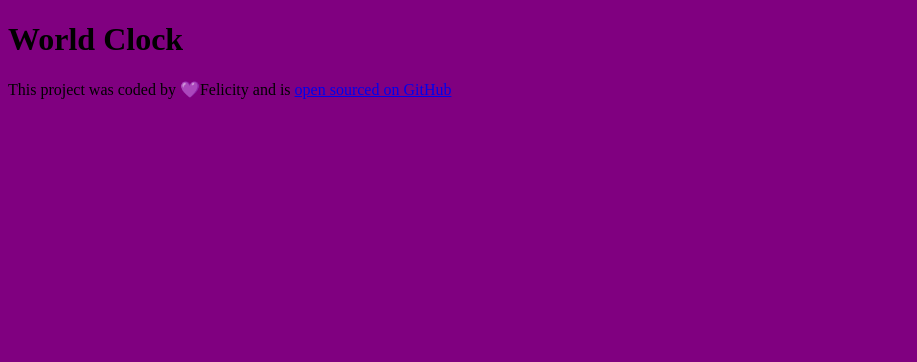
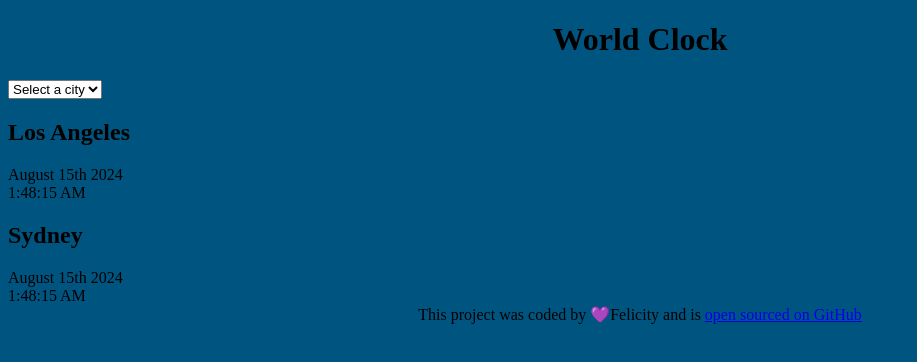
Before and after one commit to FelicityNyoni/world-clock, a plain HTML site: page index.html in a window 1280 px wide. Shown: the whole page, without its empty margins (0-917 px from the left). Drawn offline with Linux system fonts and the light colour scheme; a script that the page names is missing.

Commit message:
Added basic html

```diff
--- a/index.html
+++ b/index.html
@@ -7,8 +7,37 @@
     <link rel="stylesheet" href="src/styles.css" />
 </head>
 <body>
+    <div class="container">
     <h1>World Clock</h1>
+    <select name="" id="cities">
+        <option value="">Select a city</option>
+        <option value="london">London</option>
+        <option value="new york">New York</option>
+        <option value="paris">Paris</option>
+    </select>
+    <div class="city">
+        <h2>
+            Los Angeles
+        </h2>
+        <div class="date">
+        August 15th 2024
+        </div>
+        <div class="time">
+         1:48:15 AM
+        </div>
+
+        <h2>
+            Sydney
+        </h2>
+        <div class="date">
+            August 15th 2024
+        </div>
+        <div class="time">
+            1:48:15 AM
+        </div>
+    </div>
     <footer>This project was coded by 💜Felicity and is <a href="https://github.com/FelicityNyoni/world-clock" target="_blank" >open sourced on GitHub</a></footer>
+    </div>
     <script src="src/index.js"></script>
 </body>
 </html>
--- a/src/index.js
+++ /dev/null
@@ -1 +0,0 @@
-alert("hello");
--- a/src/styles.css
+++ b/src/styles.css
@@ -1,3 +1,11 @@
 body {
-    background: purple;
+    background: rgb(0, 85, 128);
 }
+
+h1 {
+    text-align: center;
+}
+
+footer {
+    text-align: center;
+}
```
